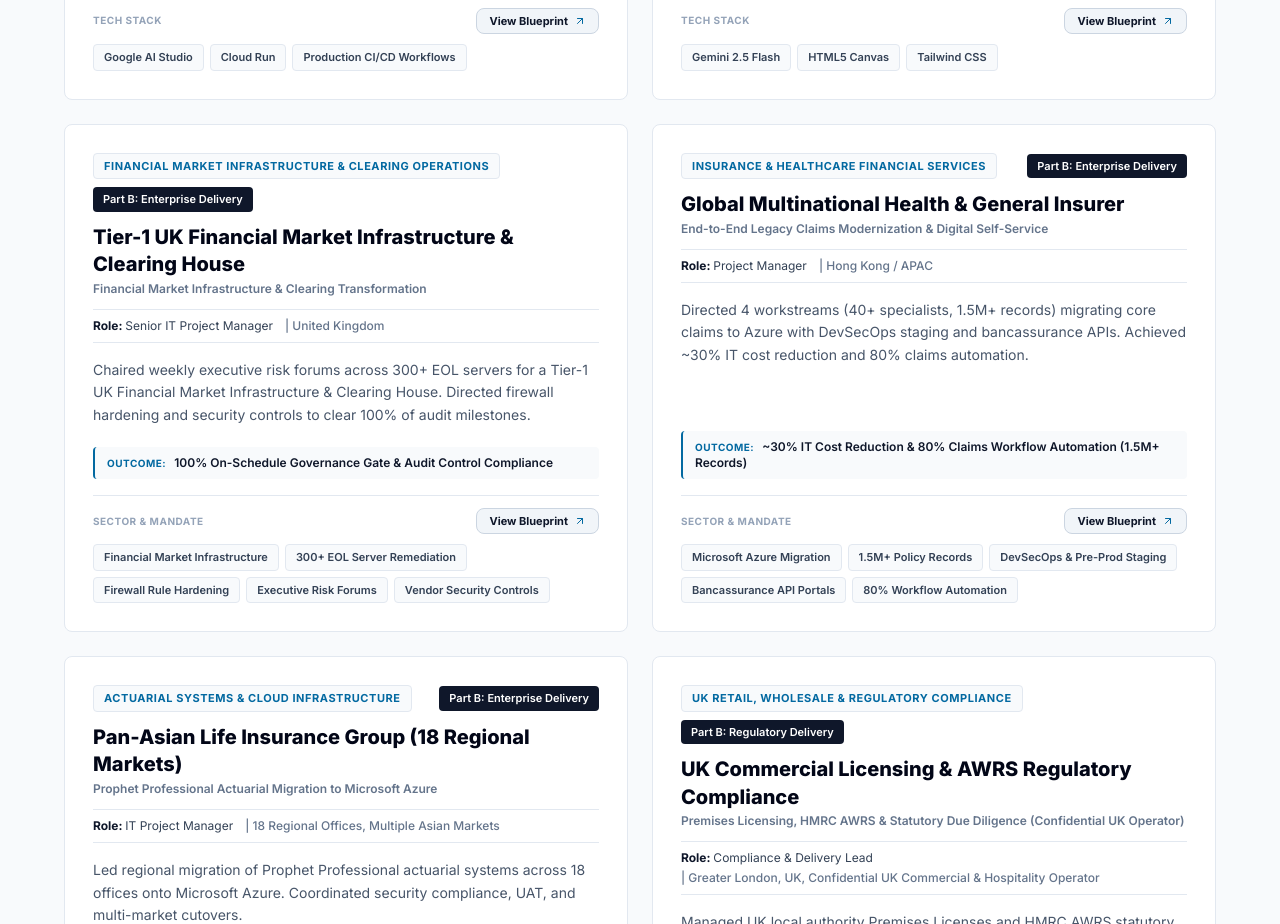
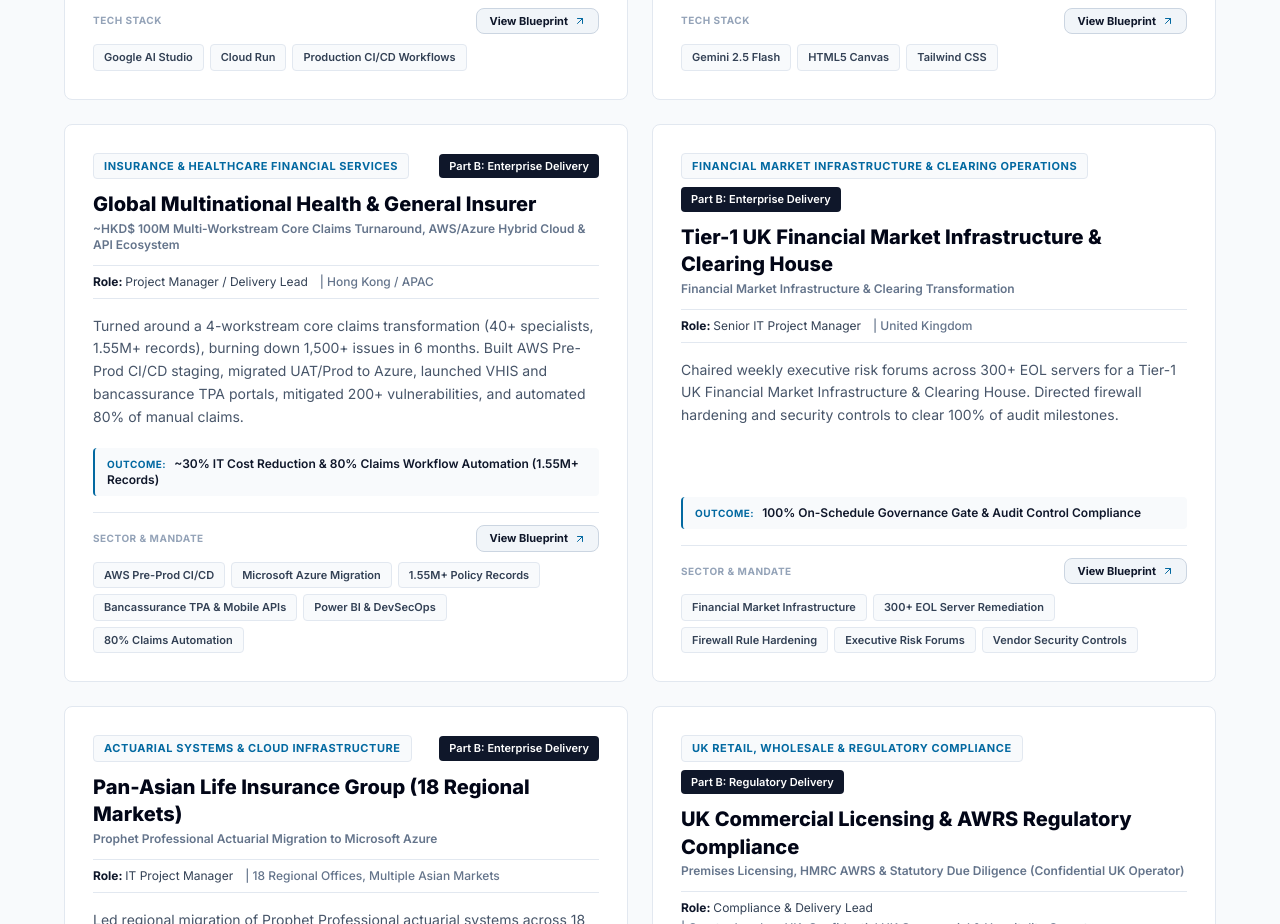
Before and after one commit to Samgorleung/tactical-scale, a React (Vite) app: page / in a window 1280 px wide. Shown: the part 5440-6364 px from the top of the page. Built offline with nearby package versions, Linux system fonts and the light colour scheme.

Commit message:
Feature flagship HKD 100M health claims transformation as Part B #1

```diff
--- a/src/data/portfolio.ts
+++ b/src/data/portfolio.ts
@@ -405,6 +405,55 @@ export const PORTFOLIO_ITEMS: PortfolioItem[] = [
 
   // Part B: Enterprise Transformation & Regulatory Delivery
   {
+    id: 'multinational-health-insurer',
+    title: 'Global Multinational Health & General Insurer',
+    subtitle: '~HKD$ 100M Multi-Workstream Core Claims Turnaround, AWS/Azure Hybrid Cloud & API Ecosystem',
+    track: 'enterprise-delivery',
+    trackLabel: 'Part B: Enterprise Delivery',
+    role: 'Project Manager / Delivery Lead',
+    category: 'Insurance & Healthcare Financial Services',
+    filterGroups: ['all', 'enterprise-delivery', 'agile-advisory'],
+    techOrSectorLabel: 'Sector & Mandate',
+    techStack: [
+      'AWS Pre-Prod CI/CD',
+      'Microsoft Azure Migration',
+      '1.55M+ Policy Records',
+      'Bancassurance TPA & Mobile APIs',
+      'Power BI & DevSecOps',
+      '80% Claims Automation',
+    ],
+    overview:
+      'Turned around a 4-workstream core claims transformation (40+ specialists, 1.55M+ records), burning down 1,500+ issues in 6 months. Built AWS Pre-Prod CI/CD staging, migrated UAT/Prod to Azure, launched VHIS and bancassurance TPA portals, mitigated 200+ vulnerabilities, and automated 80% of manual claims.',
+    architectureFlow: [
+      {
+        step: '01',
+        title: '4-Workstream Core Reset',
+        detail:
+          'Stabilised Life & General Insurance (1.55M+ records), Hospital Provider Portal, and Mobile/CRM APIs, burning down 1,500+ issues in 6 months.',
+      },
+      {
+        step: '02',
+        title: 'AWS Pre-Prod & DevSecOps',
+        detail:
+          'Built an AWS Pre-Production staging environment for CI/CD quality gates and overhauled JIRA/ServiceNow change governance.',
+      },
+      {
+        step: '03',
+        title: 'Azure Prod & Regulatory Portals',
+        detail:
+          'Migrated UAT/Prod claims and Active Directory from on-prem to Azure, launched VHIS regulatory products, bancassurance TPA portals, and Power BI.',
+      },
+      {
+        step: '04',
+        title: 'Cyber Remediation & 80% Scale',
+        detail:
+          'Mitigated 200+ security vulnerabilities, transitioned L1 Scrum operations, cut IT run-costs ~30%, and automated 80% of manual claims.',
+      },
+    ],
+    organizationOrEvent: 'Hong Kong / APAC',
+    highlightMetric: '~30% IT Cost Reduction & 80% Claims Workflow Automation (1.55M+ Records)',
+  },
+  {
     id: 'uk-market-infrastructure',
     title: 'Tier-1 UK Financial Market Infrastructure & Clearing House',
     subtitle: 'Financial Market Infrastructure & Clearing Transformation',
@@ -447,50 +496,6 @@ export const PORTFOLIO_ITEMS: PortfolioItem[] = [
     ],
     organizationOrEvent: 'United Kingdom',
     highlightMetric: '100% On-Schedule Governance Gate & Audit Control Compliance',
-  },
-  {
-    id: 'multinational-health-insurer',
-    title: 'Global Multinational Health & General Insurer',
-    subtitle: 'End-to-End Legacy Claims Modernization & Digital Self-Service',
-    track: 'enterprise-delivery',
-    trackLabel: 'Part B: Enterprise Delivery',
-    role: 'Project Manager',
-    category: 'Insurance & Healthcare Financial Services',
-    filterGroups: ['all', 'enterprise-delivery', 'agile-advisory'],
-    techOrSectorLabel: 'Sector & Mandate',
-    techStack: [
-      'Microsoft Azure Migration',
-      '1.5M+ Policy Records',
-      'DevSecOps & Pre-Prod Staging',
-      'Bancassurance API Portals',
-      '80% Workflow Automation',
-    ],
-    overview:
-      'Directed 4 workstreams (40+ specialists, 1.5M+ records) migrating core claims to Azure with DevSecOps staging and bancassurance APIs. Achieved ~30% IT cost reduction and 80% claims automation.',
-    architectureFlow: [
-      {
-        step: '01',
-        title: '4-Workstream Reset',
-        detail: 'Aligned 40+ specialists and 1.5M+ policy records onto unified plan.',
-      },
-      {
-        step: '02',
-        title: 'DevSecOps Pre-Prod',
-        detail: 'Introduced pre-production staging gates and automated QA.',
-      },
-      {
-        step: '03',
-        title: 'Azure & API Portals',
-        detail: 'Migrated core claims workloads to Azure with bancassurance APIs.',
-      },
-      {
-        step: '04',
-        title: '80% Claims Automation',
-        detail: 'Cut IT operational costs ~30% and automated 80% of manual claims.',
-      },
-    ],
-    organizationOrEvent: 'Hong Kong / APAC',
-    highlightMetric: '~30% IT Cost Reduction & 80% Claims Workflow Automation (1.5M+ Records)',
   },
   {
     id: 'pan-asian-life-insurer',
```
Also changed, not shown: 1 other file (tests, documents, lock files or other folders).
